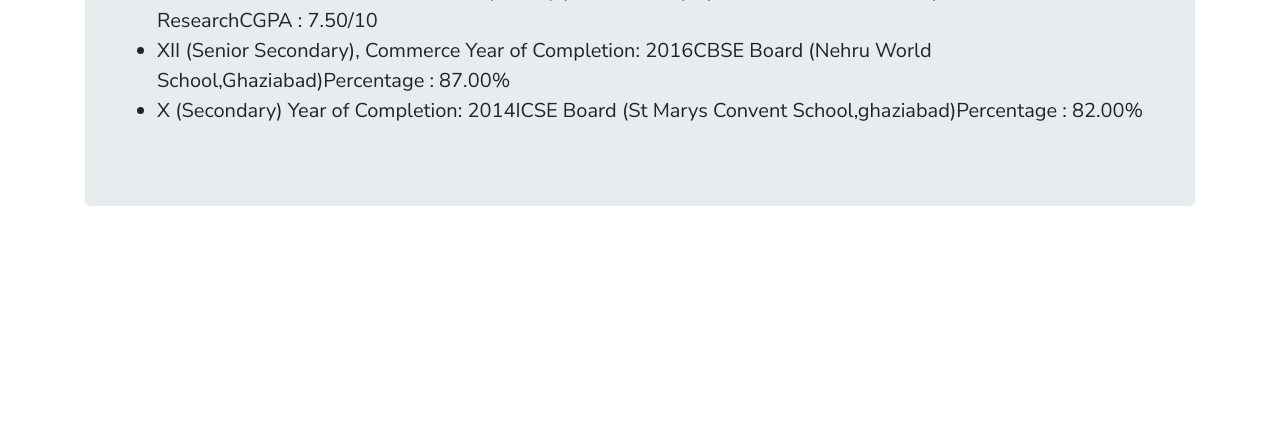
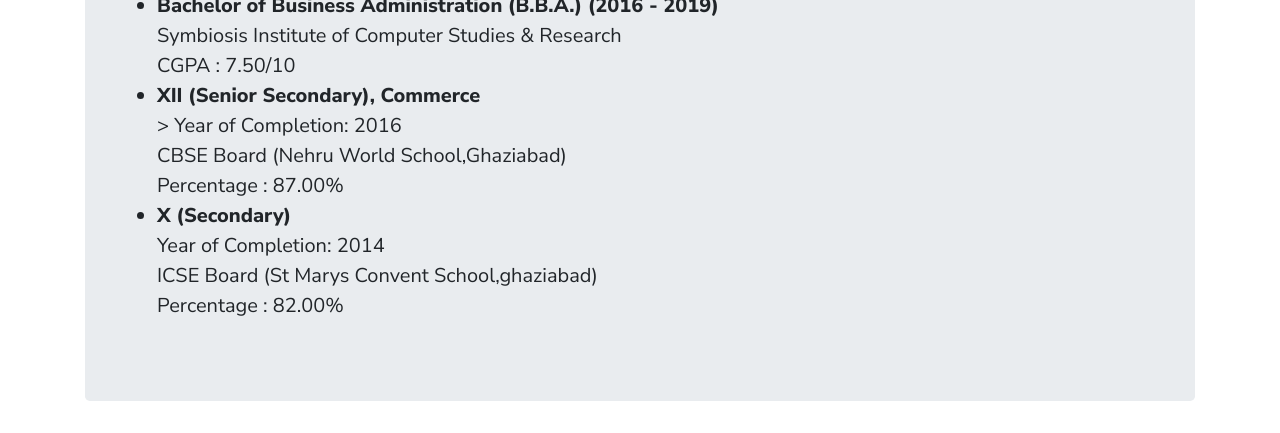
Before and after one commit to nitindutta5/New-portfolio, a plain HTML site: page index.html in a window 1280 px wide. Shown: the part 484-917 px from the top of the page. Before the commit the page ends 800 px from the top, so only its background shows below. Drawn offline with nearby package versions, Linux system fonts and the light colour scheme.

Commit message:
Updated Qualification

```diff
--- a/index.html
+++ b/index.html
@@ -61,7 +61,7 @@
             </div>
             <div class="col-lg-10">
                 <div class="jumbotron">
-                 <h3>Nitin Dutta</h2>
+                 <h1>Nitin Dutta</h1>
                  <p>Front End Developer </p>
                 </div>
             </div>
@@ -74,24 +74,29 @@
                         <h2>QUALIFICATION</h2>
 <ul>
     <li>
-            Bachelor of Business Administration (B.B.A.) (2016 - 2019)
-            Symbiosis Institute of Computer Studies & ResearchCGPA : 7.50/10
+   <b>Bachelor of Business Administration (B.B.A.) (2016 - 2019)</b><br>
+            Symbiosis Institute of Computer Studies & Research<br>
+            CGPA : 7.50/10
     </li>
     <li>
-            XII (Senior Secondary), Commerce
-            Year of Completion: 2016CBSE Board (Nehru World School,Ghaziabad)Percentage : 87.00%
+            <b>XII (Senior Secondary), Commerce</b><br>>
+            Year of Completion: 2016<br>
+            CBSE Board (Nehru World School,Ghaziabad)<br>
+            Percentage : 87.00%
     </li>
     <li>
-            X (Secondary)
-            Year of Completion: 2014ICSE Board (St Marys Convent School,ghaziabad)Percentage : 82.00%
+            <b>X (Secondary)</b><br>
+            Year of Completion: 2014 <br>
+            ICSE Board (St Marys Convent School,ghaziabad)<br>
+            Percentage : 82.00%
     </li>
 </ul>
-
-
-
-
                 </div>
             </div>
+        </div>
+
+        <div class="row">
+
         </div>
     </div>
 
```
Also changed, not shown: assets/profile.jpeg.
